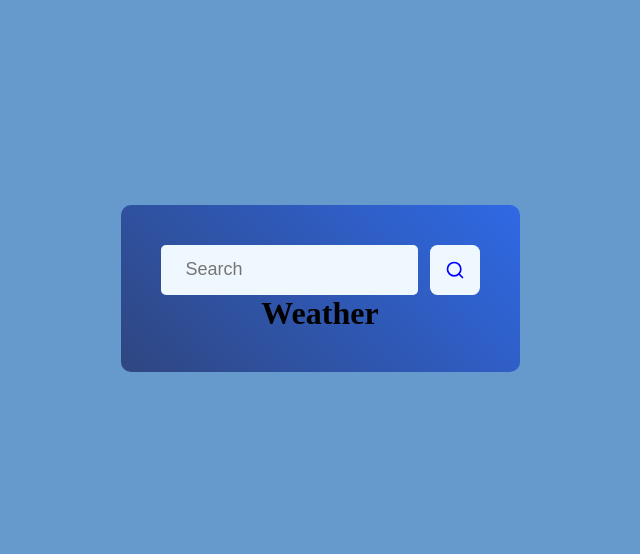
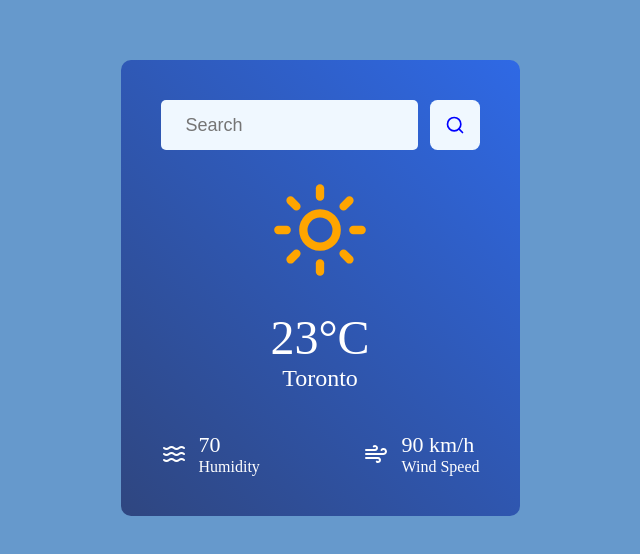
Before and after one commit to lytecode/clima, a React (Vite) app: page / in a window 1280 px wide. Shown: the part 112-666 px from the top of the page, without its empty margins (320-960 px from the left). Built offline with nearby package versions, Linux system fonts and the light colour scheme.

Commit message:
Add weather elements

```diff
--- a/src/components/Weather.tsx
+++ b/src/components/Weather.tsx
@@ -1,4 +1,4 @@
-import { Search } from "lucide-react";
+import { Search, Sun, Waves, Wind } from "lucide-react";
 
 export default function Weather() {
     return (
@@ -7,7 +7,25 @@ export default function Weather() {
                 <input type="text" placeholder="Search" />
                 <Search size={50} color="blue" className="search-icon" />
             </div>
-            <h1>Weather</h1>
+            <Sun size={100} color="orange" className="weather-icon" />
+            <p className="temperature">23°C</p>
+            <p className="location">Toronto</p>
+            <div className="weather-details">
+                <div className="col">
+                    <Waves color="white" className="icon" />
+                    <div>
+                        <p>70</p>
+                        <span>Humidity</span>
+                    </div>
+                </div>
+                <div className="col">
+                    <Wind color="white" className="icon" />
+                    <div>
+                        <p>90 km/h</p>
+                        <span>Wind Speed</span>
+                    </div>
+                </div>
+            </div>
         </div>
     )
 }
--- a/src/index.css
+++ b/src/index.css
@@ -44,3 +44,43 @@
   background-color: aliceblue;
   cursor: pointer;
 }
+
+.weather-icon {
+  width: 150px;
+  margin: 30px 0;
+}
+
+.temperature {
+  color: #fff;
+  font-size: 3rem;
+}
+
+.location {
+  color: #fff;
+  font-size: 1.5rem;
+}
+
+.weather-details {
+  width: 100%;
+  color: #fff;
+  display: flex;
+  margin-top: 40px;
+  justify-content: space-between;
+}
+
+.weather-details .col {
+  display: flex;
+  align-items: flex-start;
+  gap: 12px;
+  font-size: 22px;
+}
+
+.weather-details .col span {
+  display: block;
+  font-size: 16px;
+}
+
+.icon {
+  width: 26px;
+  margin-top: 10px;
+}
```
